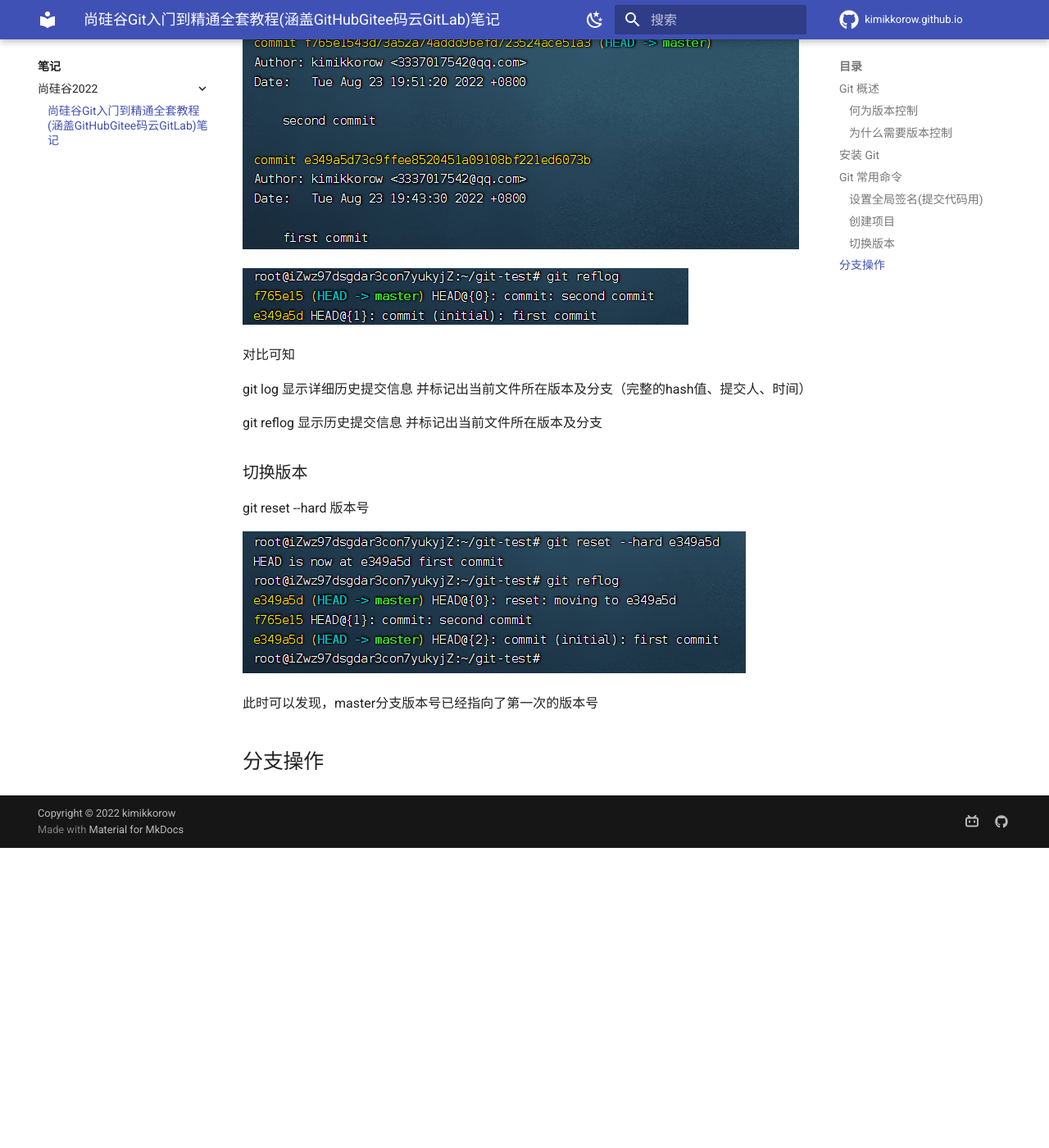
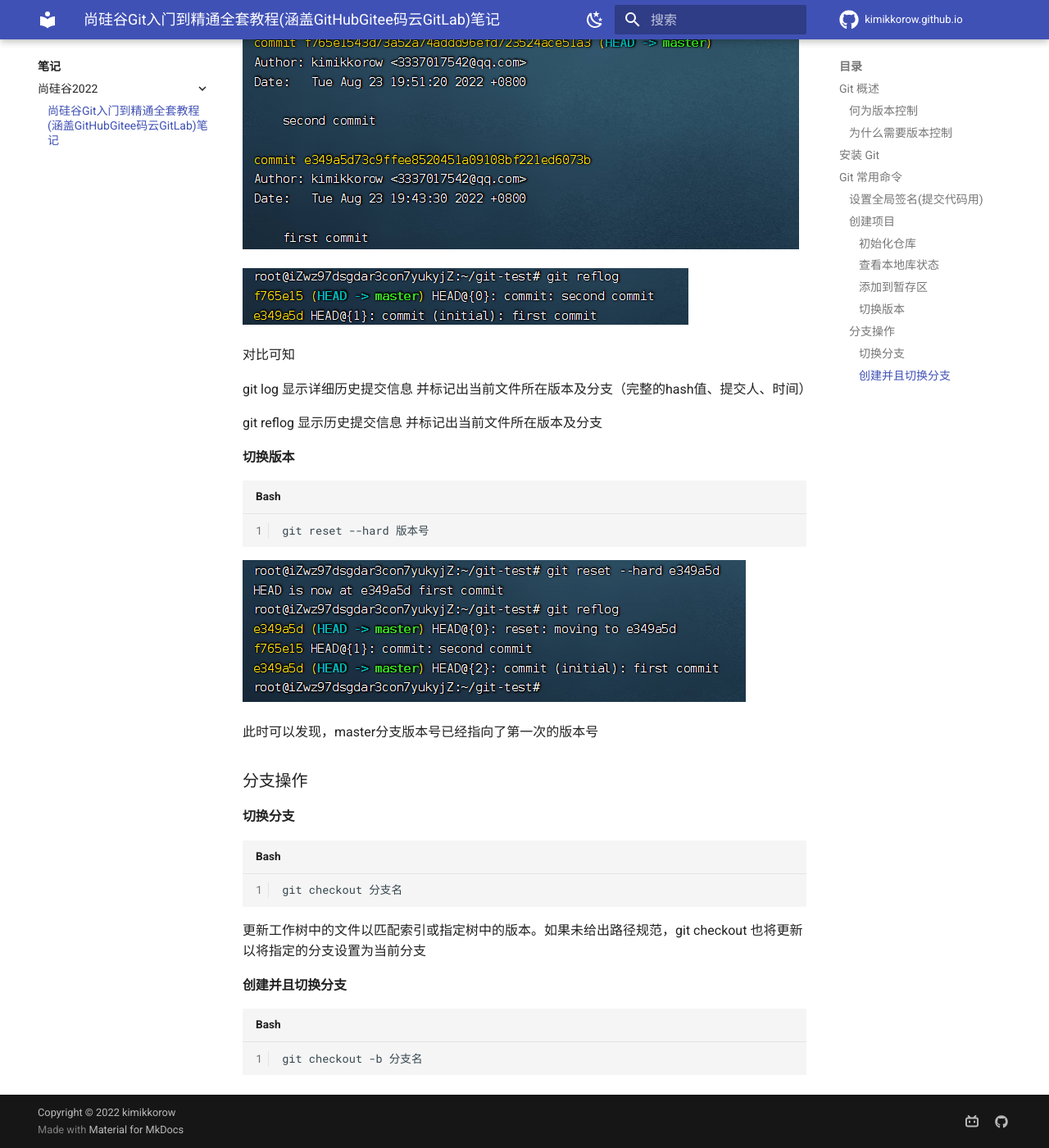
Before and after one commit to kimikkorow/kimikkorow.github.io, an MkDocs documentation site: the page built from docs/note/尚硅谷Git入门到精通全套教程(涵盖GitHubGitee码云GitLab)笔记.md, in a window 1280 px wide and 1400 px high, scrolled down 5859 px. Shown: the whole window at 82% size. Built offline with MkDocs 1.6.1 and Material for MkDocs 9.7.7, drawn with Linux system fonts in a browser that asks for light colours; comment, search, counter and statistics services are not loaded; before the commit the page ends 6893 px from its top, so only the background shows below that.

Commit message:
Update 尚硅谷Git入门到精通全套教程(涵盖GitHubGitee码云GitLab)笔记.md

````diff
--- a/docs/note/尚硅谷Git入门到精通全套教程(涵盖GitHubGitee码云GitLab)笔记.md
+++ b/docs/note/尚硅谷Git入门到精通全套教程(涵盖GitHubGitee码云GitLab)笔记.md
@@ -77,7 +77,7 @@
 cd ./git_test
 ```
 
-初始化仓库
+#### 初始化仓库
 
 ```bash
 git init
@@ -91,7 +91,7 @@
 
 ![image-20220823191007837](assets/image-20220823191007837.png)
 
-查看本地库状态
+#### 查看本地库状态
 
 ```bash
 git status
@@ -122,7 +122,7 @@
 
 再次查看状态口可以发现新增的文件(红色)
 
-添加到暂存区
+#### 添加到暂存区
 
 ```bash
 git add hello.text
@@ -162,12 +162,30 @@
 
 git reflog    显示历史提交信息 并标记出当前文件所在版本及分支
 
-### 切换版本
+#### 切换版本
 
+```bash
 git reset --hard 版本号
+```
 
 ![image-20220823200412533](assets/image-20220823200412533.png)
 
 此时可以发现，master分支版本号已经指向了第一次的版本号
 
-## 分支操作
+### 分支操作
+
+#### 切换分支
+
+```bash
+git checkout 分支名
+```
+
+
+
+更新工作树中的文件以匹配索引或指定树中的版本。如果未给出路径规范，git checkout 也将更新以将指定的分支设置为当前分支
+
+#### 创建并且切换分支
+
+```bash
+git checkout -b 分支名
+```
````
